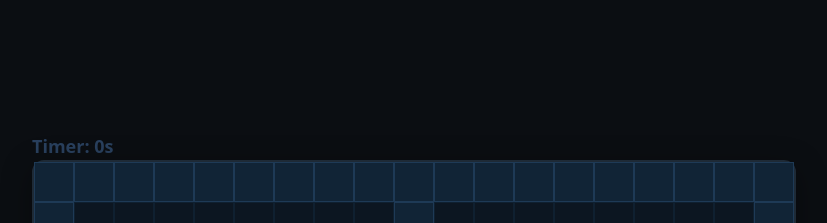
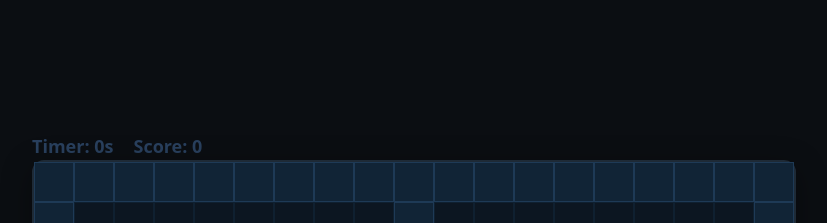
Before and after one commit to Simon-Fochler/React-Game, a React (Vite) app: page / in a window 1280 px wide. Shown: the top 223 px of the page, without its empty margins (226-1053 px from the left). Built offline with nearby package versions, Linux system fonts and the light colour scheme.

Commit message:
Coin Sammeln mit Score

```diff
--- a/src/Game.css
+++ b/src/Game.css
@@ -91,10 +91,14 @@ html, body, #root {
   font-size: 20px;
 }
 
-.timer {
+.timerAndcounter {
   color: #29405e;
   font-size: large;
   font-weight: bold;
+  display: flex;
+}
+.score {
+  margin-left: 20px; /* Abstand nach links */
 }
 
 .button:hover { filter: brightness(1.1); }
--- a/src/Game.jsx
+++ b/src/Game.jsx
@@ -92,6 +92,7 @@ export default function Game(){
     const [seconds, setSeconds] = useState(0);
     const [running, setRunning] = useState(false);
     const [coin, setCoin] = useState(possibleCoinPositions());
+    const [count, setCount] = useState(0);
 
     // Fokus, damit Arrow Keys nicht scrollen
     useEffect(() => {
@@ -141,6 +142,15 @@ export default function Game(){
      }
   }, [player, status, ghost]);
 
+  // coin sammeln
+
+  useEffect(() => {
+     if(status === "playing" && eq(player, coin) === true){
+        setCoin(possibleCoinPositions());
+        setCount(prev => prev + 1)
+     }
+  }, [player, status, coin]);
+
    useEffect(() => {
       if (status !== "playing") return;
       setSeconds(0); // Timer bei Spielstart auf 0 setzen
@@ -156,6 +166,7 @@ export default function Game(){
     setGhostDir({ x: 0, y: 0 });
     setStatus("playing");
     setCoin(possibleCoinPositions());
+    setCount(0);
 
   }
   function endGame() {
@@ -174,7 +185,10 @@ export default function Game(){
       ref={containerRef}
       style={{ outline: "none" }}
     >
-      <div className="timer">Timer: {seconds}s</div>
+      <div className="timerAndcounter">
+         <span className="timer">Timer: {seconds}s</span>
+         <span className="score">Score: {count}</span>
+      </div>
       <div
         className="board"
         style={{ width: boardPx.w, height: boardPx.h, borderRadius: 12 }}
```
